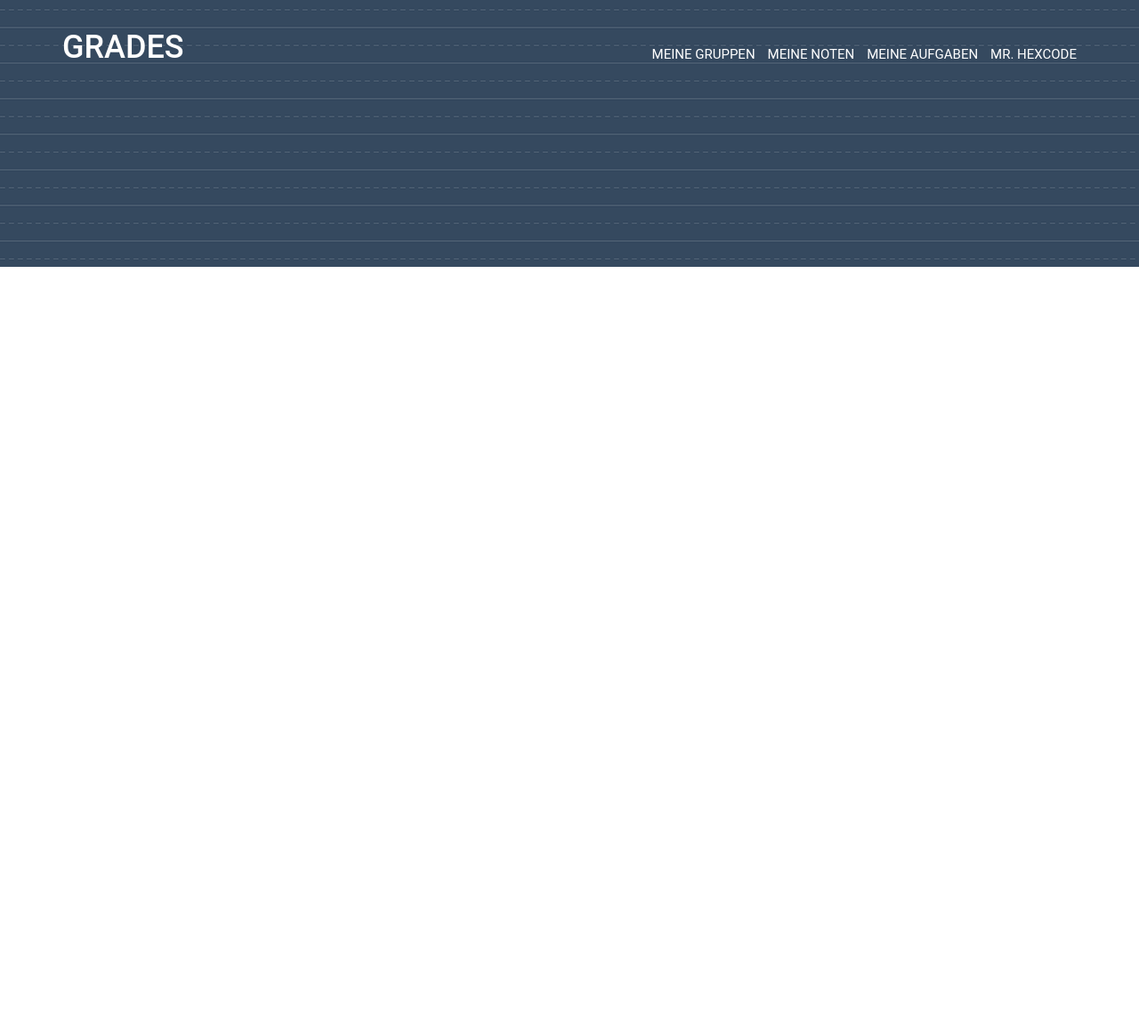
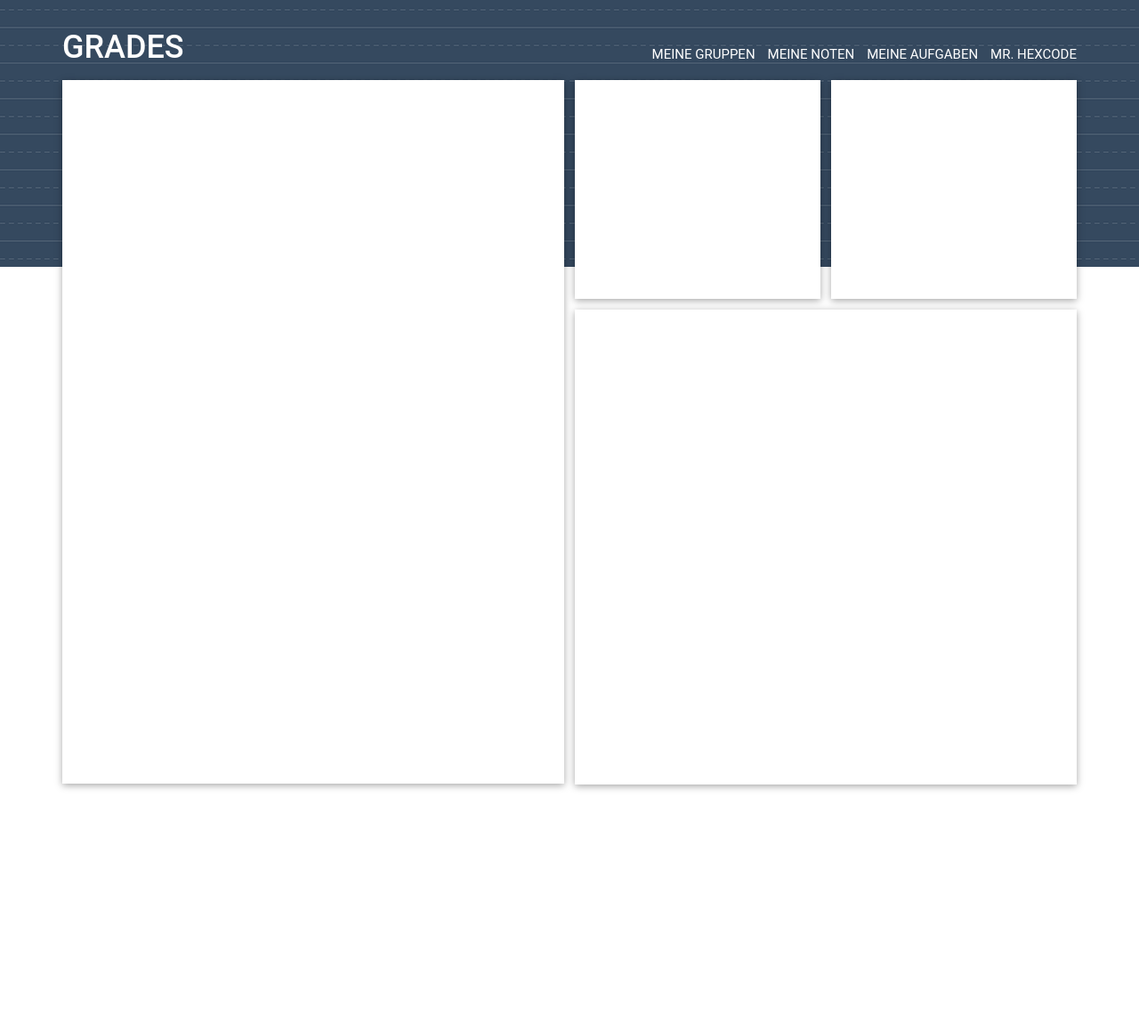
Before and after one commit to hexC0D3/Grades_v2.0, a PHP site: page / in a window 1280 px wide. Shown: the whole page at 89% size. After the commit the page ends 888 px from the top, so only its background shows below. Run offline with PHP 8.4, Linux system fonts and the light colour scheme.

Commit message:
home layout + Widget CSS-framework

```diff
--- a/htdocs/index.html
+++ b/htdocs/index.html
@@ -37,12 +37,17 @@
 					</div>
 				</div>
 				<div class="row widgets">
-					<div class="widget wX2">
+					<div class="widget wX2 wY1-5">
 						<div class="content">
 
 						</div>
 					</div>
-					<div class="widget wX2">
+					<div class="widget wX1">
+						<div class="content">
+
+						</div>
+					</div>
+					<div class="widget wX1">
 						<div class="content">
 
 						</div>
--- a/htdocs/res/css/grades.scss
+++ b/htdocs/res/css/grades.scss
@@ -42,10 +42,6 @@ nav ul li{
 nav ul li a{
 	font-size: 15px;
 }
-.content-pane{
-	background-color: white;
-	box-shadow: 0px 2px 8px 0px rgba(0,0,0,0.35);
-}
 .row{
 	margin: 0;
 }
@@ -63,15 +59,51 @@ nav ul li a{
 	width: 24%;
 	margin-left: 1%;
 }
+.wX3{
+	@extend .col-md-9;
+	width: 74%;
+	margin-left: 1%;
+}
+.wX4{
+	@extend .col-md-12;
+	width: 99%;
+	margin-left: 1%;
+}
+.widget{
+	background-color: white;
+	box-shadow: 0px 2px 8px 0px rgba(0,0,0,0.35);
+	margin-bottom: 1%;
+}
 .widget::before{
 	content: "";
 	display: block;
 	padding-top: 100%;
 }
-.content-pane.content{
+.widget .content{
 	position:  absolute;
 	top: 0;
 	left: 0;
 	bottom: 0;
 	right: 0;
 }
+.wY2::before{
+	content: "";
+	display: block;
+	padding-top: 200%;
+}
+.wY1-5::before{
+	content: "";
+	display: block;
+	padding-top: 148%;
+}
+
+.wY0-75::before{
+	content: "";
+	display: block;
+	padding-top: 75%;
+}
+.wY0-5::before{
+	content: "";
+	display: block;
+	padding-top: 50%;
+}
```
Also changed, not shown: htdocs/res/css/grades.css, 1 other file.
